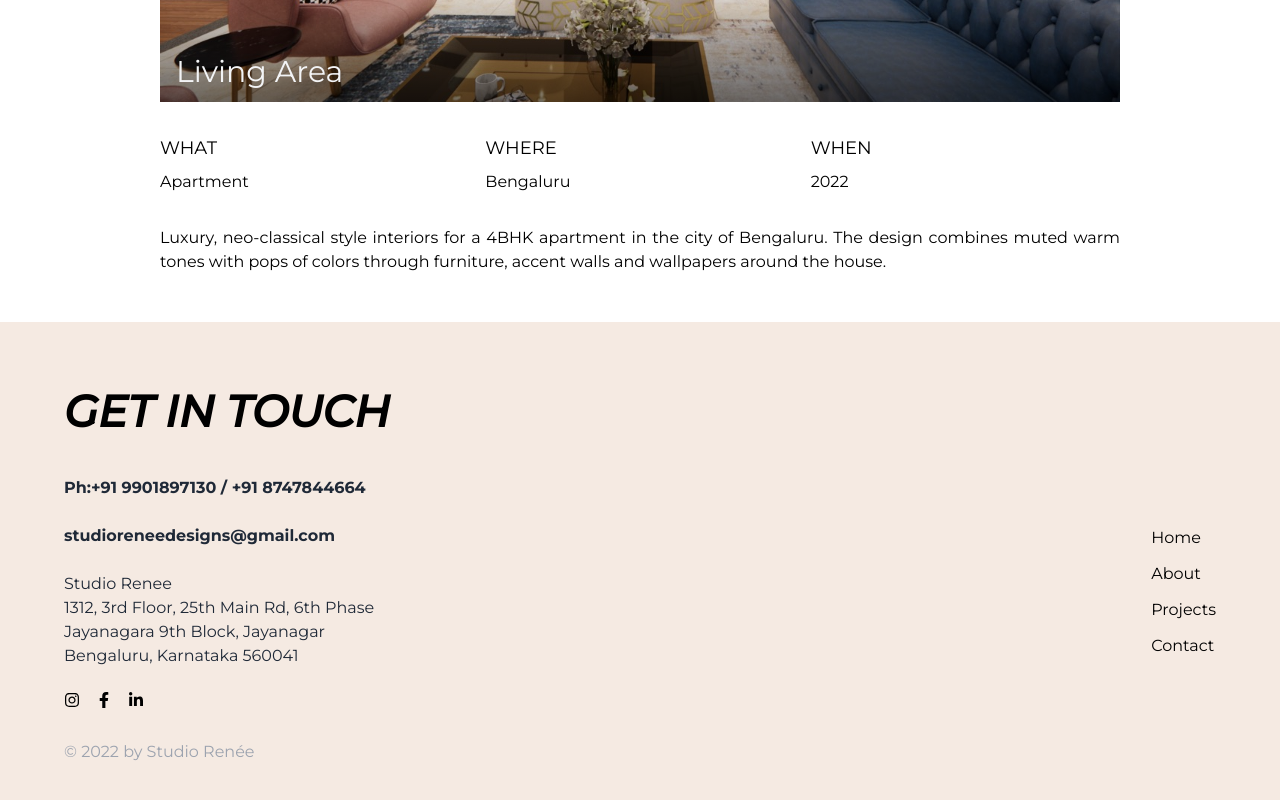
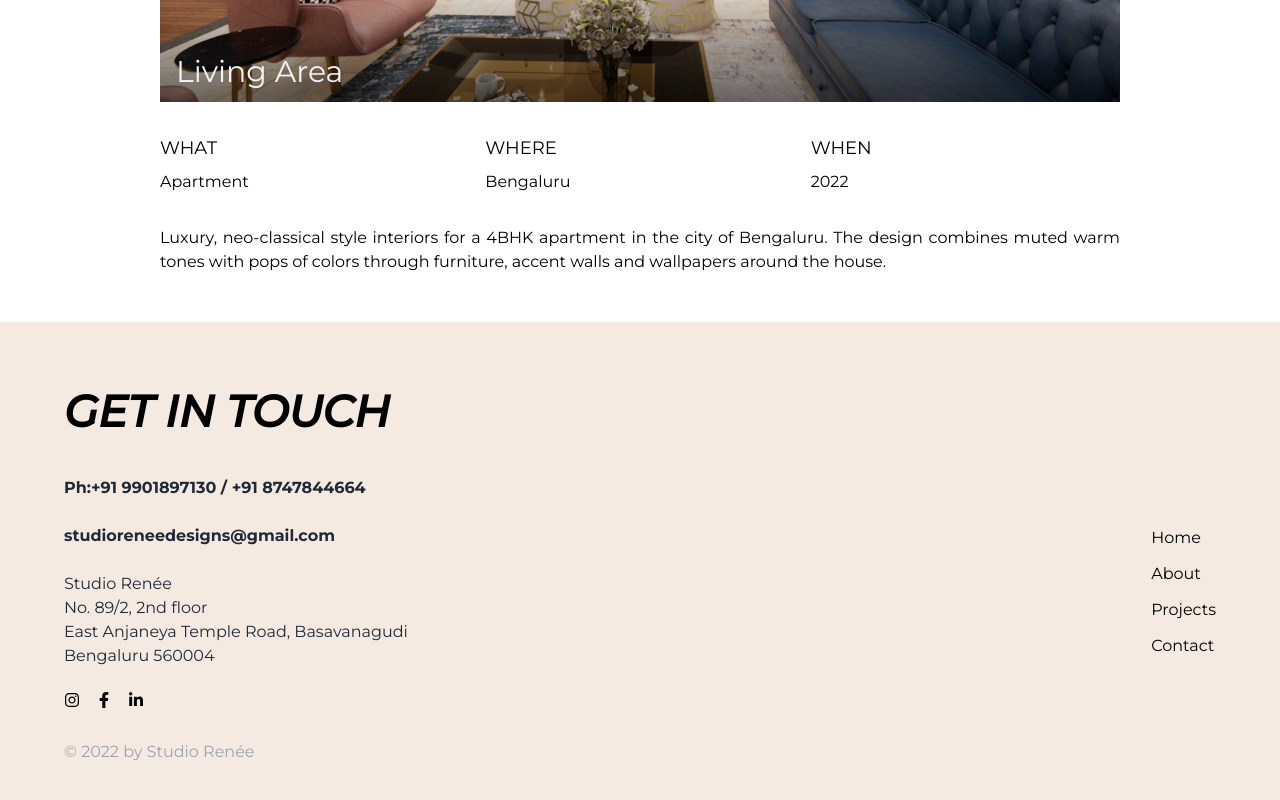
Before and after one commit to Vidhanth/studio-renee, a Next.js app: page /projects/4bhk-residence in a window 1280 px wide. Shown: the part 682-1482 px from the top of the page. Built offline with nearby package versions, Linux system fonts and the light colour scheme.

Commit message:
Update address

```diff
--- a/components/Elements/Footer/Footer.tsx
+++ b/components/Elements/Footer/Footer.tsx
@@ -28,10 +28,10 @@ export const Footer = () => {
                 </p>
 
                 <p>
-                  Studio Renee <br />
-                  1312, 3rd Floor, 25th Main Rd, 6th Phase<br />
-                  Jayanagara 9th Block, Jayanagar<br/>
-                  Bengaluru, Karnataka 560041
+                  Studio Renée <br />
+                  No. 89/2, 2nd floor <br/>
+                  East Anjaneya Temple Road, Basavanagudi <br/>
+                  Bengaluru 560004
                 </p>
               </div>
               <div className="x-ml-6 x-flex flex-col items-center justify-center">
```
